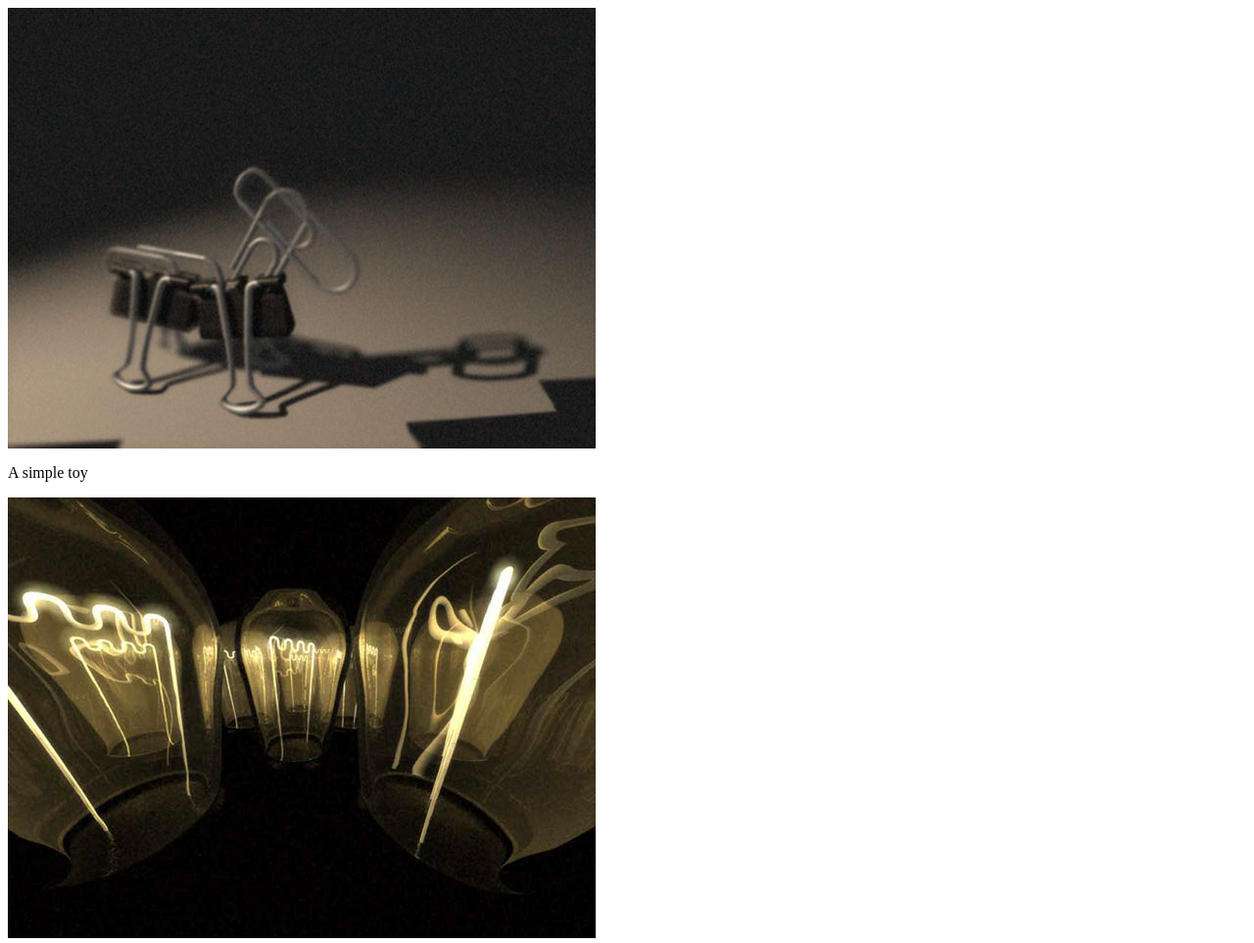
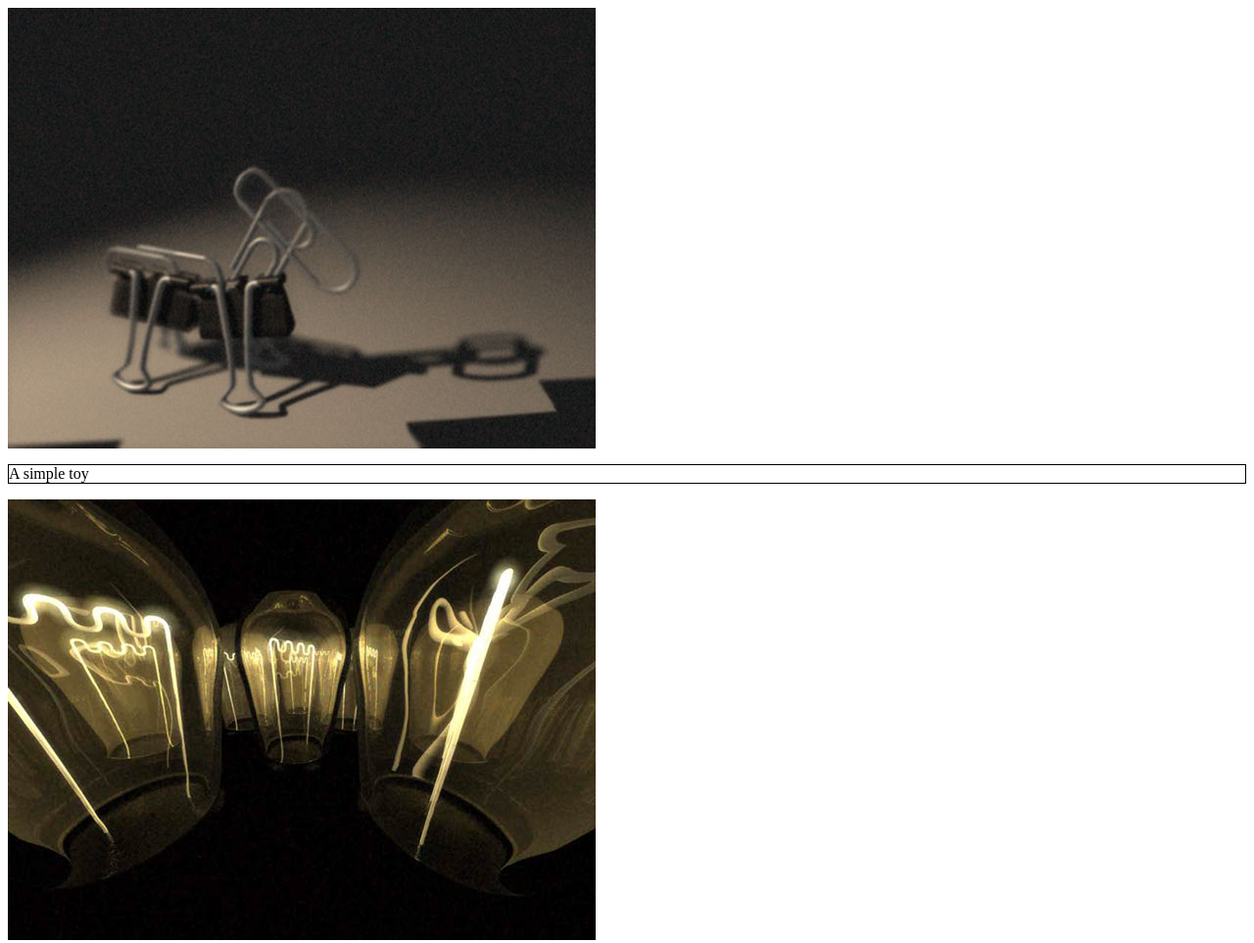
Before and after one commit to kevinelong/Workbook5, a plain HTML site: page Exercises/ImagesDemo/index.html in a window 1280 px wide. Shown: the top 963 px of the page at 98% size. Drawn offline with Linux system fonts and the light colour scheme.

Commit message:
refactor

```diff
--- a/Exercises/ImagesDemo/index.html
+++ b/Exercises/ImagesDemo/index.html
@@ -20,10 +20,19 @@
     window.onload = () => {
         const images = document.getElementsByTagName("img");
         const paragraphs = document.getElementsByTagName("p");
+
         for (i = 0; i < 3; i++) {
-            images[i].src = data[i].imagePath;
-            images[i].setAttribute("alt", data[i].description);
-            paragraphs[i].innerHTML = data[i].description;
+
+            image = images[i];
+            item = data[i];
+            p = paragraphs[i];
+            text =  item.description
+
+            image.src = item.imagePath;
+            image.setAttribute("alt", text);
+            p.innerHTML = text;
+            p.style.border = "1px solid black";
+
         }
         //if we don't convert we need a traditional for() loop with an index
         // const list = [...paragraphs]; //CONVERT TO ARRAY USING ...
```
